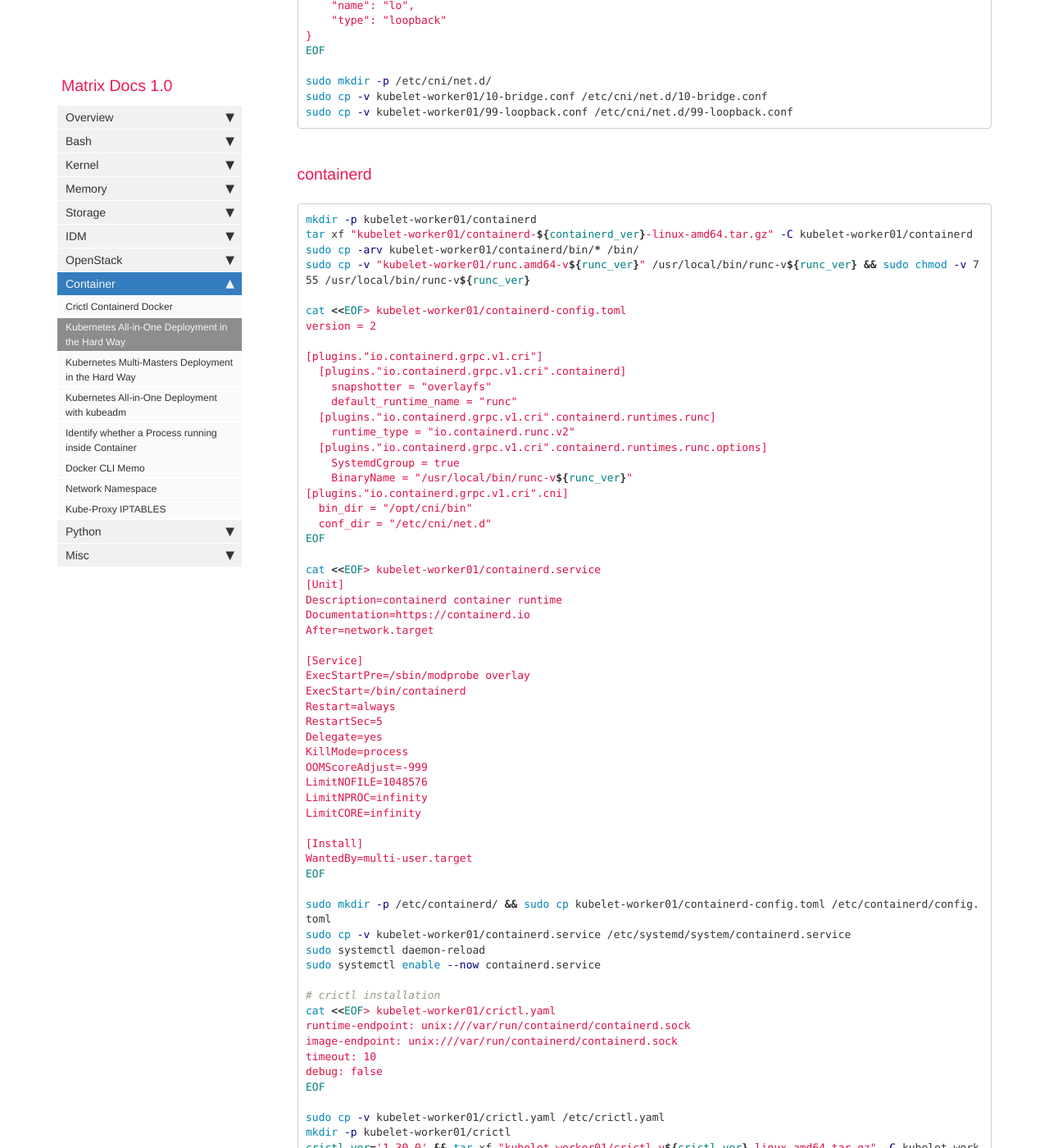
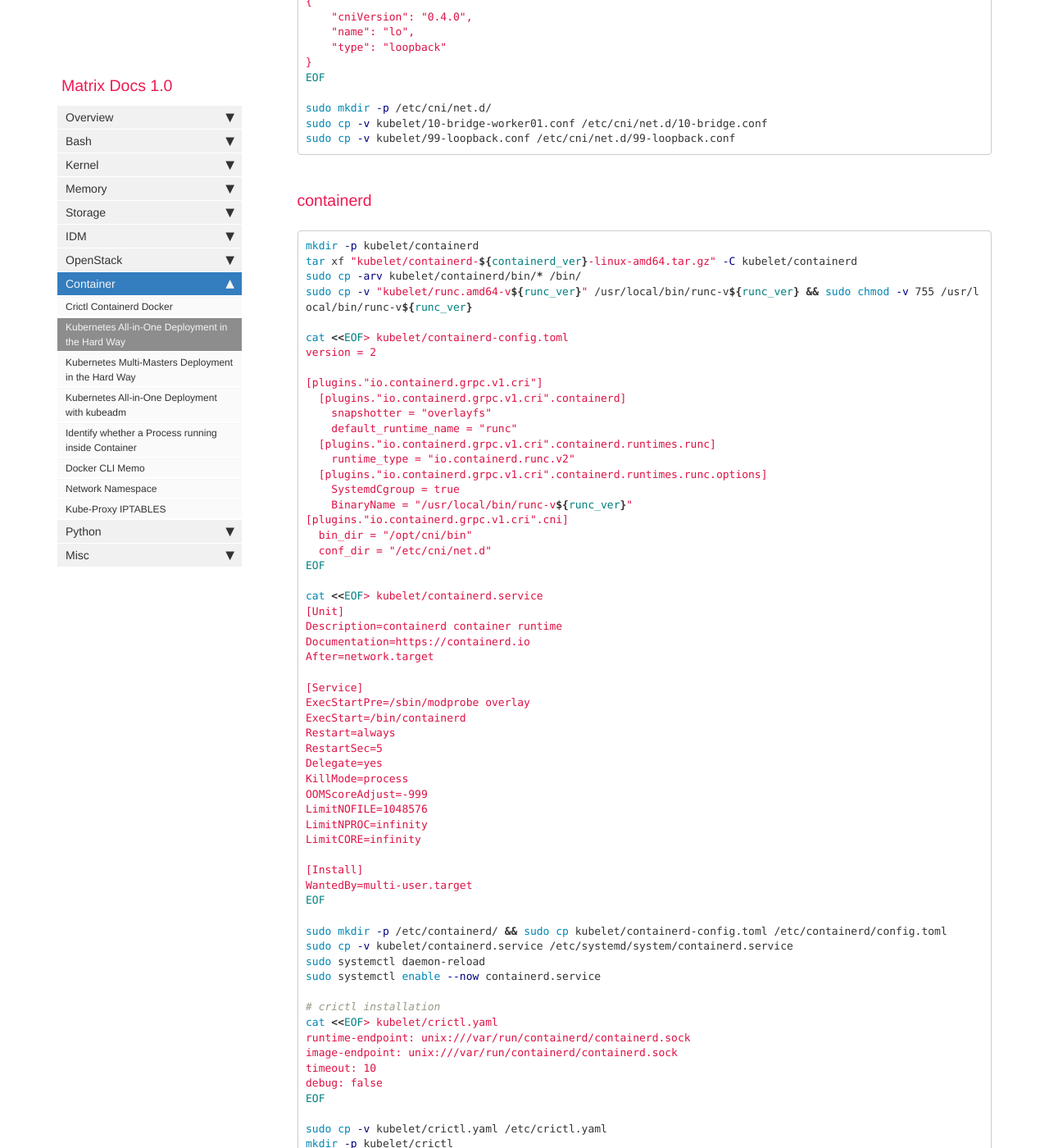
Before and after one commit to matrixzj/documentations, a Jekyll site: the page built from pages/container/k8s_the_hardway_all_in_one.md, in a window 1280 px wide and 1400 px high, scrolled down 34546 px. Shown: the whole window at 82% size. Built offline with Jekyll 4.4.1, drawn with Linux system fonts in a browser that asks for light colours; comment, search, counter and statistics services are not loaded; some of the changed text lies outside the part shown.

Commit message:
There are 1 files have been modified at 2024-07-04 11:56:50 . 	-rw-r--r-- 1 jun.zou staff 57585 Jul  4 11:56 pages/container/k8s_the_hardway_all_in_one.md No files have been added. No files have been deleted. No file type has been changed.

````diff
--- a/pages/container/k8s_the_hardway_all_in_one.md
+++ b/pages/container/k8s_the_hardway_all_in_one.md
@@ -159,6 +159,17 @@
 openssl req -new -x509 -key ca/ca.key -days 3650 -subj "/C=CN/ST=BJ/L=Beijing/O=${CLUSTER_NAME}/OU=Matrix/CN=Kubernetes-CA" -config ca/ca.cnf -extensions root_ca -passin pass:"$CA_KEY_PASS" > ca/ca.crt
 ```
 
+### `etcd` Cert
+```bash
+[ -d etcd ] || mkdir etcd
+# Private Key
+openssl genrsa -out etcd/etcd.key 2048
+# Cert Request
+openssl req -new -out etcd/etcd.csr -key etcd/etcd.key -config ca/ca.cnf -subj "/C=CN/ST=BJ/L=Beijing/O=${CLUSTER_NAME}/OU=Matrix/CN=etcd" -reqexts usr_cert_alts
+# Public Cert
+openssl ca -in etcd/etcd.csr -out etcd/etcd.crt -notext -config ca/ca.cnf -subj "/C=CN/ST=BJ/L=Beijing/O=${CLUSTER_NAME}/OU=Matrix/CN=etcd" -extensions usr_cert_alts -passin pass:"$CA_KEY_PASS" -batch
+```
+
 ### `kube-apiserver` Cert
 ```bash
 [ -d kube-apiserver ] || mkdir kube-apiserver
@@ -167,18 +178,7 @@
 # Cert Request
 openssl req -new -out kube-apiserver/kube-apiserver.csr -key kube-apiserver/kube-apiserver.key -config ca/ca.cnf -subj "/C=CN/ST=BJ/L=Beijing/O=${CLUSTER_NAME}/OU=Matrix/CN=kube-apiserver" -reqexts usr_cert_kube_apiserver
 # Public Cert
-openssl ca -in kube-apiserver/kube-apiserver.csr -out kube-apiserver/kube-apiserver.crt -config ca/ca.cnf -subj "/C=CN/ST=BJ/L=Beijing/O=${CLUSTER_NAME}/OU=Matrix/CN=kube-apiserver" -extensions usr_cert_kube_apiserver -passin pass:"$CA_KEY_PASS" -batch
-```
-
-### `etcd` Cert
-```bash
-[ -d etcd ] || mkdir etcd
-# Private Key
-openssl genrsa -out etcd/etcd.key 2048
-# Cert Request
-openssl req -new -out etcd/etcd.csr -key etcd/etcd.key -config ca/ca.cnf -subj "/C=CN/ST=BJ/L=Beijing/O=${CLUSTER_NAME}/OU=Matrix/CN=etcd" -reqexts usr_cert_alts
-# Public Cert
-openssl ca -in etcd/etcd.csr -out etcd/etcd.crt -config ca/ca.cnf -subj "/C=CN/ST=BJ/L=Beijing/O=${CLUSTER_NAME}/OU=Matrix/CN=etcd" -extensions usr_cert_alts -passin pass:"$CA_KEY_PASS" -batch
+openssl ca -in kube-apiserver/kube-apiserver.csr -out kube-apiserver/kube-apiserver.crt -notext -config ca/ca.cnf -subj "/C=CN/ST=BJ/L=Beijing/O=${CLUSTER_NAME}/OU=Matrix/CN=kube-apiserver" -extensions usr_cert_kube_apiserver -passin pass:"$CA_KEY_PASS" -batch
 ```
 
 ### `admin` Cert
@@ -1475,14 +1475,12 @@
 IP.2 = ${IP_WORKER01}
 EOF
 
-# Cert Generate
-[ -d kubelet-worker01 ] || mkdir kubelet-worker01
 # Private Key
-openssl genrsa -out kubelet-worker01/kubelet-worker01.key 2048
+openssl genrsa -out kubelet/kubelet-worker01.key 2048
 # Cert Request
-openssl req -new -out kubelet-worker01/kubelet-worker01.csr -key kubelet-worker01/kubelet-worker01.key -config ca/ca.cnf -subj "/C=CN/ST=BJ/L=Beijing/O=system:nodes/OU=Matrix/CN=system:node:${HOSTNAME_WORKER01}" -reqexts usr_cert_alts_worker01
+openssl req -new -out kubelet/kubelet-worker01.csr -key kubelet/kubelet-worker01.key -config ca/ca.cnf -subj "/C=CN/ST=BJ/L=Beijing/O=system:nodes/OU=Matrix/CN=system:node:${HOSTNAME_WORKER01}" -reqexts usr_cert_alts_worker01
 # Public Cert
-openssl ca -in kubelet-worker01/kubelet-worker01.csr -out kubelet-worker01/kubelet-worker01.crt -config ca/ca.cnf -subj "/C=CN/ST=BJ/L=Beijing/O=system:nodes/OU=Matrix/CN=system:node:${HOSTNAME_WORKER01}" -extensions usr_cert_alts_worker01 -passin pass:"$CA_KEY_PASS" -batch
+openssl ca -in kubelet/kubelet-worker01.csr -out kubelet/kubelet-worker01.crt -config ca/ca.cnf -subj "/C=CN/ST=BJ/L=Beijing/O=system:nodes/OU=Matrix/CN=system:node:${HOSTNAME_WORKER01}" -extensions usr_cert_alts_worker01 -passin pass:"$CA_KEY_PASS" -batch
 ```
 
 ### CNI
@@ -1499,9 +1497,9 @@
 sudo sysctl --system
 
 sudo mkdir -p /opt/cni/bin
-sudo tar xf kubelet-worker01/cni-plugins-linux-amd64-v${cni_ver}.tgz -C /opt/cni/bin/
-
-cat <<EOF> kubelet-worker01/10-bridge.conf
+sudo tar xf kubelet/cni-plugins-linux-amd64-v${cni_ver}.tgz -C /opt/cni/bin/
+
+cat <<EOF> kubelet/10-bridge-worker01.conf
 {
     "cniVersion": "0.4.0",
     "name": "bridge",
@@ -1528,18 +1526,18 @@
 EOF
 
 sudo mkdir -p /etc/cni/net.d/
-sudo cp -v kubelet-worker01/10-bridge.conf /etc/cni/net.d/10-bridge.conf
-sudo cp -v kubelet-worker01/99-loopback.conf /etc/cni/net.d/99-loopback.conf
+sudo cp -v kubelet/10-bridge-worker01.conf /etc/cni/net.d/10-bridge.conf
+sudo cp -v kubelet/99-loopback.conf /etc/cni/net.d/99-loopback.conf
 ```
 
 ### containerd
 ```bash
-mkdir -p kubelet-worker01/containerd
-tar xf "kubelet-worker01/containerd-${containerd_ver}-linux-amd64.tar.gz" -C kubelet-worker01/containerd
-sudo cp -arv kubelet-worker01/containerd/bin/* /bin/
-sudo cp -v "kubelet-worker01/runc.amd64-v${runc_ver}" /usr/local/bin/runc-v${runc_ver} && sudo chmod -v 755 /usr/local/bin/runc-v${runc_ver}
-
-cat <<EOF> kubelet-worker01/containerd-config.toml
+mkdir -p kubelet/containerd
+tar xf "kubelet/containerd-${containerd_ver}-linux-amd64.tar.gz" -C kubelet/containerd
+sudo cp -arv kubelet/containerd/bin/* /bin/
+sudo cp -v "kubelet/runc.amd64-v${runc_ver}" /usr/local/bin/runc-v${runc_ver} && sudo chmod -v 755 /usr/local/bin/runc-v${runc_ver}
+
+cat <<EOF> kubelet/containerd-config.toml
 version = 2
 
 [plugins."io.containerd.grpc.v1.cri"]
@@ -1556,7 +1554,7 @@
   conf_dir = "/etc/cni/net.d"
 EOF
 
-cat <<EOF> kubelet-worker01/containerd.service
+cat <<EOF> kubelet/containerd.service
 [Unit]
 Description=containerd container runtime
 Documentation=https://containerd.io
@@ -1578,39 +1576,39 @@
 WantedBy=multi-user.target
 EOF
 
-sudo mkdir -p /etc/containerd/ && sudo cp kubelet-worker01/containerd-config.toml /etc/containerd/config.toml
-sudo cp -v kubelet-worker01/containerd.service /etc/systemd/system/containerd.service
+sudo mkdir -p /etc/containerd/ && sudo cp kubelet/containerd-config.toml /etc/containerd/config.toml
+sudo cp -v kubelet/containerd.service /etc/systemd/system/containerd.service
 sudo systemctl daemon-reload
 sudo systemctl enable --now containerd.service
 
 # crictl installation
-cat <<EOF> kubelet-worker01/crictl.yaml
+cat <<EOF> kubelet/crictl.yaml
 runtime-endpoint: unix:///var/run/containerd/containerd.sock
 image-endpoint: unix:///var/run/containerd/containerd.sock
 timeout: 10
 debug: false
 EOF
 
-sudo cp -v kubelet-worker01/crictl.yaml /etc/crictl.yaml
-mkdir -p kubelet-worker01/crictl
-crictl_ver='1.30.0' && tar xf "kubelet-worker01/crictl-v${crictl_ver}-linux-amd64.tar.gz" -C kubelet-worker01/crictl
-sudo cp -v kubelet-worker01/crictl/crictl /usr/local/bin/crictl
+sudo cp -v kubelet/crictl.yaml /etc/crictl.yaml
+mkdir -p kubelet/crictl
+tar xf "kubelet/crictl-v${crictl_ver}-linux-amd64.tar.gz" -C kubelet/crictl
+sudo cp -v kubelet/crictl/crictl /usr/local/bin/crictl
 ```
 
 ### kubelet
 ```bash
-kube_conf_file='kubelet-worker01/kubelet-worker01.kubeconfig'
+kube_conf_file='kubelet/kubelet-worker01.kubeconfig'
 kubectl config set-cluster ${CLUSTER_NAME} --certificate-authority=ca/ca.crt --embed-certs=true --server=https://${KUBE_APISERVER_IP}:6443 --kubeconfig=${kube_conf_file}
-kubectl config set-credentials system:node:ecs-matrix-k8s-cluster-worker01 --client-certificate=kubelet-worker01/kubelet-worker01.crt --client-key=kubelet-worker01/kubelet-worker01.key --embed-certs=true --kubeconfig=${kube_conf_file}
-kubectl config set-context default --cluster=${CLUSTER_NAME} --user=system:node:ecs-matrix-k8s-cluster-worker01 --kubeconfig=${kube_conf_file}
+kubectl config set-credentials system:node:${HOSTNAME_WORKER01} --client-certificate=kubelet/kubelet-worker01.crt --client-key=kubelet/kubelet-worker01.key --embed-certs=true --kubeconfig=${kube_conf_file}
+kubectl config set-context default --cluster=${CLUSTER_NAME} --user=system:node:${HOSTNAME_WORKER01} --kubeconfig=${kube_conf_file}
 kubectl config use-context default --kubeconfig=${kube_conf_file}
 
-[ -d /var/lib/kubelet ] || sudo mkdir -p /var/lib/kubelet && sudo cp -v kubelet-worker01/kubelet-worker01.kubeconfig /var/lib/kubelet/kubelet.kubeconfig
+[ -d /var/lib/kubelet ] || sudo mkdir -p /var/lib/kubelet && sudo cp -v kubelet/kubelet-worker01.kubeconfig /var/lib/kubelet/kubelet.kubeconfig
 
 sudo mkdir -p /run/systemd/resolve /var/lib/kubelet/
 sudo ln -s /etc/resolv.conf /run/systemd/resolve/resolv.conf
 
-cat <<EOF> kubelet-worker01/kubelet-config.yaml
+cat <<EOF> kubelet/kubelet-config-worker01.yaml
 kind: KubeletConfiguration
 apiVersion: kubelet.config.k8s.io/v1beta1
 authentication:
@@ -1635,13 +1633,13 @@
 EOF
 
 sudo mkdir -p /var/lib/kubernetes/
-sudo cp -v kubelet-worker01/kubelet-config.yaml /var/lib/kubelet/kubelet-config.yaml
-sudo cp -v kubelet-worker01/kubelet-worker01.crt /var/lib/kubelet/kubelet-worker01.crt
-sudo cp -v kubelet-worker01/kubelet-worker01.key /var/lib/kubelet/kubelet-worker01.key
+sudo cp -v kubelet/kubelet-config-worker01.yaml /var/lib/kubelet/kubelet-config-worker01.yaml
+sudo cp -v kubelet/kubelet-worker01.crt /var/lib/kubelet/kubelet-worker01.crt
+sudo cp -v kubelet/kubelet-worker01.key /var/lib/kubelet/kubelet-worker01.key
 sudo cp -v ca/ca.crt /var/lib/kubernetes/ca.crt
-sudo cp -v "kubelet-worker01/kubelet-v${kube_ver}" "/usr/local/bin/kubelet-v${kube_ver}" && sudo chmod -v 755 "/usr/local/bin/kubelet-v${kube_ver}"
-
-cat <<EOF> kubelet-worker01/kubelet.service
+sudo cp -v "kubelet/kubelet-v${kube_ver}" "/usr/local/bin/kubelet-v${kube_ver}" && sudo chmod -v 755 "/usr/local/bin/kubelet-v${kube_ver}"
+
+cat <<EOF> kubelet/kubelet-worker01.service
 [Unit]
 Description=Kubernetes Kubelet
 Documentation=https://github.com/kubernetes/kubernetes
@@ -1662,13 +1660,45 @@
 WantedBy=multi-user.target
 EOF
 
-sudo cp -v kubelet-worker01/kubelet.service /etc/systemd/system/kubelet.service
+sudo cp -v kubelet/kubelet-worker01.service /etc/systemd/system/kubelet.service
 sudo systemctl daemon-reload
 sudo systemctl enable --now kubelet.service
 ```
 
 ### kube-proxy
-same as master node `kube-proxy` deployment
+#### Config
+All other config files / cert files are same as master node.
+```bash
+cat <<EOF> kube-proxy/kube-proxy-worker01.service
+[Unit]
+Description=Kubernetes Kube Proxy
+Documentation=https://github.com/kubernetes/kubernetes
+
+[Service]
+ExecStart=/usr/local/bin/kube-proxy-v${kube_ver} \\
+  --config=/var/lib/kube-proxy/kube-proxy-config.yaml \\
+  --hostname-override=${HOSTNAME_WORKER01}
+Restart=on-failure
+RestartSec=5
+
+[Install]
+WantedBy=multi-user.target
+EOF
+```
+
+#### Deployment
+```bash
+sudo yum -y install socat conntrack ipset
+sudo cp -v kube-proxy/kube-proxy-v${kube_ver} /usr/local/bin/kube-proxy-v${kube_ver} && sudo chmod -v 755 /usr/local/bin/kube-proxy-v${kube_ver}
+
+sudo mkdir -p /var/lib/kube-proxy
+sudo cp -v kube-proxy/kube-proxy.kubeconfig /var/lib/kube-proxy/kube-proxy.kubeconfig
+
+sudo cp -v kube-proxy/kube-proxy-config.yaml /var/lib/kube-proxy/kube-proxy-config.yaml
+sudo cp -v kube-proxy/kube-proxy-worker01.service /etc/systemd/system/kube-proxy.service
+sudo systemctl daemon-reload
+sudo systemctl enable --now kube-proxy.service
+```
 
 ### static route
 ```bash
````
Also changed, not shown: other parts of pages/container/k8s_the_hardway_all_in_one.md (+9 -9 lines).
